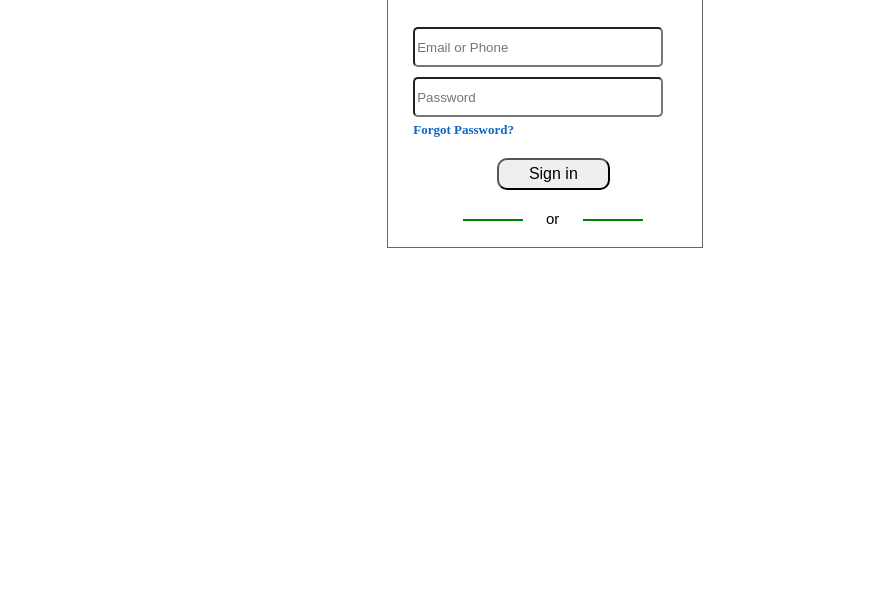
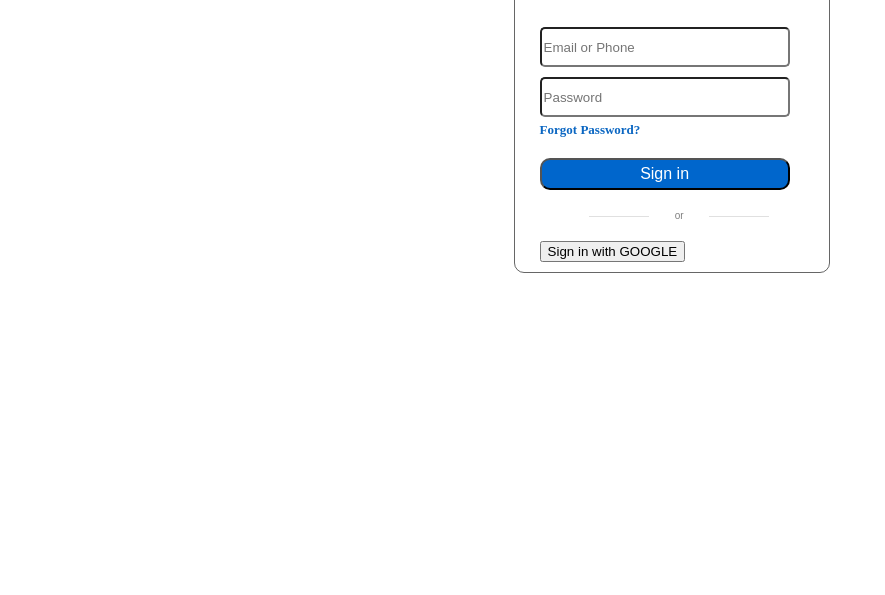
Before and after one commit to mh261/Day02-LinkedIn, a plain HTML site: page index.html in a window 1280 px wide. Shown: the part 205-800 px from the top of the page, without its empty margins (0-885 px from the left). Drawn offline with Linux system fonts and the light colour scheme.

Commit message:
da chinh lan 1

```diff
--- a/css.css
+++ b/css.css
@@ -1,12 +1,15 @@
 .main-app{
     display: block;
-    margin-top: 5% ;
-    margin-left: 30% ;
-    margin-right: 45% ;
+    font-size: 25px;
+
+    margin-top: 5%;
+    margin-left: 40%  ;
+    margin-right: 35% ;
     border-color: rgba(0, 0, 0, 0.6);
     border-style: solid;
     border-width: 0.5px;
     box-shadow: unset;
+    border-radius: 10px;
     /* background-color: aqua; */
 
 }
@@ -22,18 +25,15 @@
 
 
 }
-.sign-in{
-
-    background: white;
-}
 
 .sign-in .sign-in-h{
     font-size: 30px;
 
+
 }
 
 .sign-in .sign-in-p{
-
+    margin-block-start: 5px;
     font-size: small;
     margin-top: auto;
 }
@@ -69,22 +69,23 @@
     text-decoration: none;
 }
 
-.button .button-2{
-    margin-left: 30%;
+ .button-2{
+
     border-radius: 10px;
+    background-color:  #0066cc;
     padding: 5px 30px;
     text-align: center;
-    text-decoration: none;
     display: inline-block;
+    width: 250px;
     font-size: 16px;
 }
 
  #login-button {
     font-family: sans-serif;
     margin: 20px auto;
-    color: black;
+    color: #808080;
     text-align: center;
-    font-size: 15px;
+    font-size: 10px;
     width: 180px;
     position: relative;
 
@@ -93,8 +94,8 @@
     content: "";
     display: block;
     width: 60px;
-    height: 2px;
-    background: green;
+    height: 1px;
+    background: #E0E0E0;
     left: 0;
     top: 50%;
     position: absolute;
@@ -105,10 +106,16 @@
     content: "";
     display: block;
     width: 60px;
-    height: 2px;
-    background: green;
+    height: 1px;
+    background: #E0E0E0;
     right: 0;
     top: 50%;
     position: absolute;
 
 }
+
+.sign-in-with-google{
+    display: block;
+
+
+}
--- a/index.html
+++ b/index.html
@@ -9,7 +9,7 @@
         <div class="main-app">
             <div class="inside-div">
                     <div class = "sign-in">
-                        <h1 class="sign-in-h"> Sign In </h1>
+                        <h1 class="sign-in-h" style="font-size: 30px;"> Sign In </h1>
                         <p class="sign-in-p">Stay updated on your professional world </p>
                     </div>
                     <div class="input">
@@ -18,9 +18,13 @@
                     </div>
                     <div class="button">
                         <a class="button-1" href="https://www.linkedin.com/checkpoint/rp/request-password-reset" style="color: #0A66C2; " > Forgot Password? </a>
-                        <input type="button" class="button-2"  value="Sign in">
-                        <!-- <input type="button" value="sign-in"> -->
+                        <input class="button-2" type="button"  style="color: white;" value="Sign in" >
                         <p id="login-button">or</p>
+                    </div>
+                    <div class="sign-in-with">
+                        <!-- <input type="button" value="Sign in with Google"> -->
+                        <!-- <input type="button" value="Sign in with Apple"> -->
+                        <button class="sign-in-with-google">Sign in with GOOGLE</button>
                     </div>
             </div>
         </div>
```
